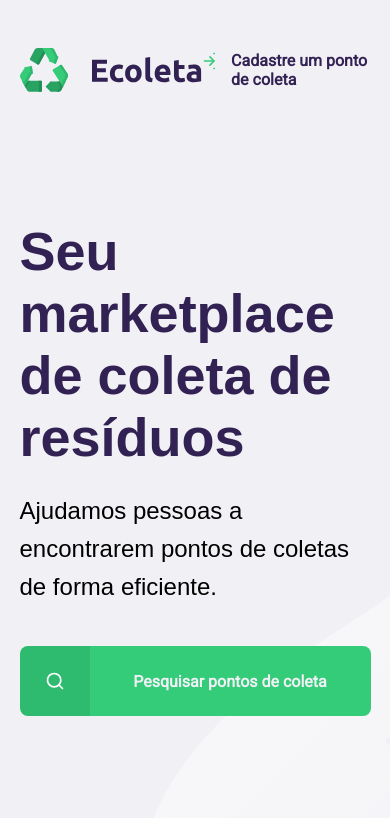
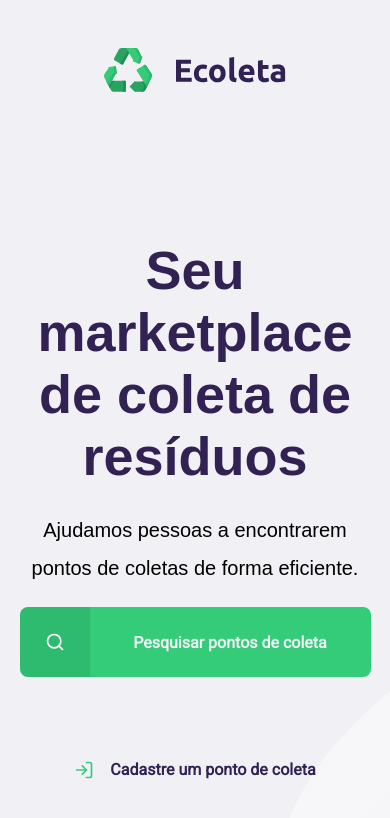
Before and after one commit to Silva404/Ecoleta-, a plain HTML site: page index.html in a window 390 px wide. Drawn offline with Linux system fonts and the light colour scheme.

```diff
--- a/styles/main.css
+++ b/styles/main.css
@@ -9,6 +9,7 @@
     margin: 0;
     padding: 0;
     box-sizing: border-box;
+    transition: 400ms ease-in;
 }
 
 html {
--- a/styles/responsive.css
+++ b/styles/responsive.css
@@ -1,3 +1,24 @@
 @media (max-width: 960px) {
-
+    #page-home {
+        background-position-x: 70vw;
+    }
+    #page-home header {
+        display: flex;
+        flex-direction: column;
+        align-items: center;
+        justify-content: space-between;
+    }
+    #page-home header a {
+        position: absolute;
+        top: 90vh;
+    }
+    #page-home main {
+        text-align: center;
+    }
+    #page-home main p {
+        font-size: 20px;
+    }
+    #page-home main a {
+        margin: 20px auto;
+    }
 }
```
